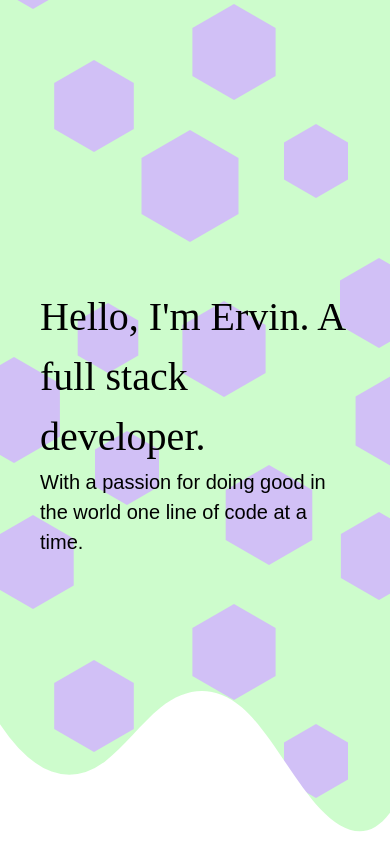
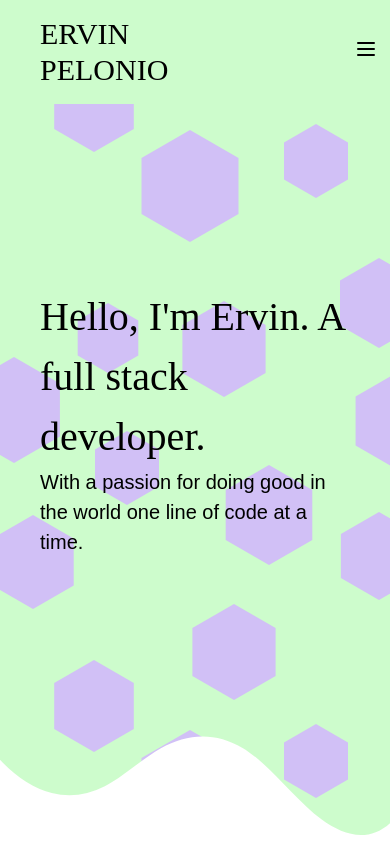
Before and after one commit to enpelonio/my-portfolio, a Next.js app: page / in a window 390 px wide. Shown: the top 844 px of the page. Built offline with nearby package versions, Linux system fonts and the light colour scheme.

Commit message:
fixed mobile layout for hero section

```diff
--- a/app/globals.css
+++ b/app/globals.css
@@ -152,3 +152,23 @@ html {
 .custom-shape-divider-top-1731926415 .shape-fill {
   fill: #ffffff;
 }
+
+.custom-shape-divider-bottom-1732091971 {
+  position: absolute;
+  bottom: 0;
+  left: 0;
+  width: 100%;
+  overflow: hidden;
+  line-height: 0;
+}
+
+.custom-shape-divider-bottom-1732091971 svg {
+  position: relative;
+  display: block;
+  width: calc(100% + 1.3px);
+  height: 109px;
+}
+
+.custom-shape-divider-bottom-1732091971 .shape-fill {
+  fill: #ffffff;
+}
--- a/app/page.js
+++ b/app/page.js
@@ -11,6 +11,7 @@ import React from "react";
 const page = () => {
   return (
     <div>
+      <Header />
       <section id="home">
         <Hero />
       </section>
--- a/components/Hero.js
+++ b/components/Hero.js
@@ -2,9 +2,8 @@ import React from "react";
 
 const Hero = () => {
   return (
-    <div className="m-0 p-0 min-h-screen justify-center bg-base flex flex-col bg-hero-pattern md:bg-hero-right md:bg-105 bg-bottom">
-      <div className="w-full flex flex-col justify-center items-start p-10">
-        <div className="flex justify-center md:justify-start items-center">
+    <div className="m-0 p-0 justify-center min-h-screen bg-base flex flex-col bg-hero-pattern md:bg-hero-right md:bg-105 bg-bottom relative">
+      <div className="flex justify-center md:justify-start items-center p-10">
         {/* Adjust width to 100% on smaller devices */}
         <div className="w-full md:w-[70%] flex flex-col">
           {/* Change font size based on screen size */}
@@ -17,8 +16,7 @@ const Hero = () => {
           </div>
         </div>
       </div>
-      </div>
-      <div className="custom-shape-divider-bottom-1729523128">
+      <div class="custom-shape-divider-bottom-1732091971">
         <svg
           data-name="Layer 1"
           xmlns="http://www.w3.org/2000/svg"
@@ -27,7 +25,7 @@ const Hero = () => {
         >
           <path
             d="M985.66,92.83C906.67,72,823.78,31,743.84,14.19c-82.26-17.34-168.06-16.33-250.45.39-57.84,11.73-114,31.07-172,41.86A600.21,600.21,0,0,1,0,27.35V120H1200V95.8C1132.19,118.92,1055.71,111.31,985.66,92.83Z"
-            className="shape-fill"
+            class="shape-fill"
           ></path>
         </svg>
       </div>
```
Lines whose indentation alone changed are shown as unchanged.
